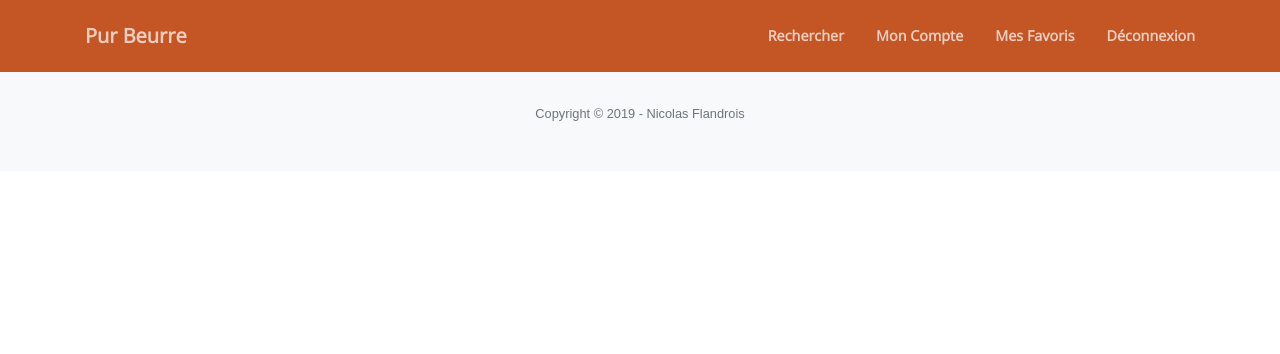
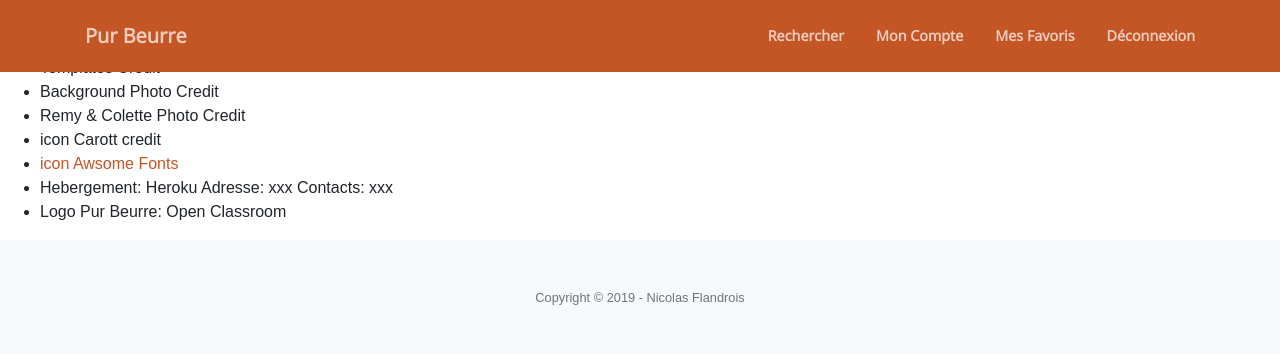
Before and after one commit to NicolasFlandrois/Pur-Beurre, a Django app: page /legal/ in a window 1280 px wide. Shown: the top 354 px of the page. Run offline with Django 3.2, Linux system fonts and the light colour scheme; some libraries are stand-ins or nearby versions; some web fonts are replaced.

Commit message:
First list of different 'mention legales' to list further on later

```diff
--- a/home/templates/home/legal.html
+++ b/home/templates/home/legal.html
@@ -2,4 +2,29 @@
 
 {% block content %}
     <h1>Mentions Legales</h1>
+    <ul>
+        <li>
+            Templates Credit
+        </li>
+        <li>
+            Background Photo Credit
+        </li>
+        <li>
+            Remy & Colette Photo Credit
+        </li>
+        <li>
+            icon Carott credit
+        </li>
+        <li>
+            <a href="">icon Awsome Fonts</a>
+        </li>
+        <li>
+            Hebergement: Heroku
+            Adresse: xxx
+            Contacts: xxx
+        </li>
+        <li>
+            Logo Pur Beurre: Open Classroom
+        </li>
+    </ul>
 {% endblock content %}
```
